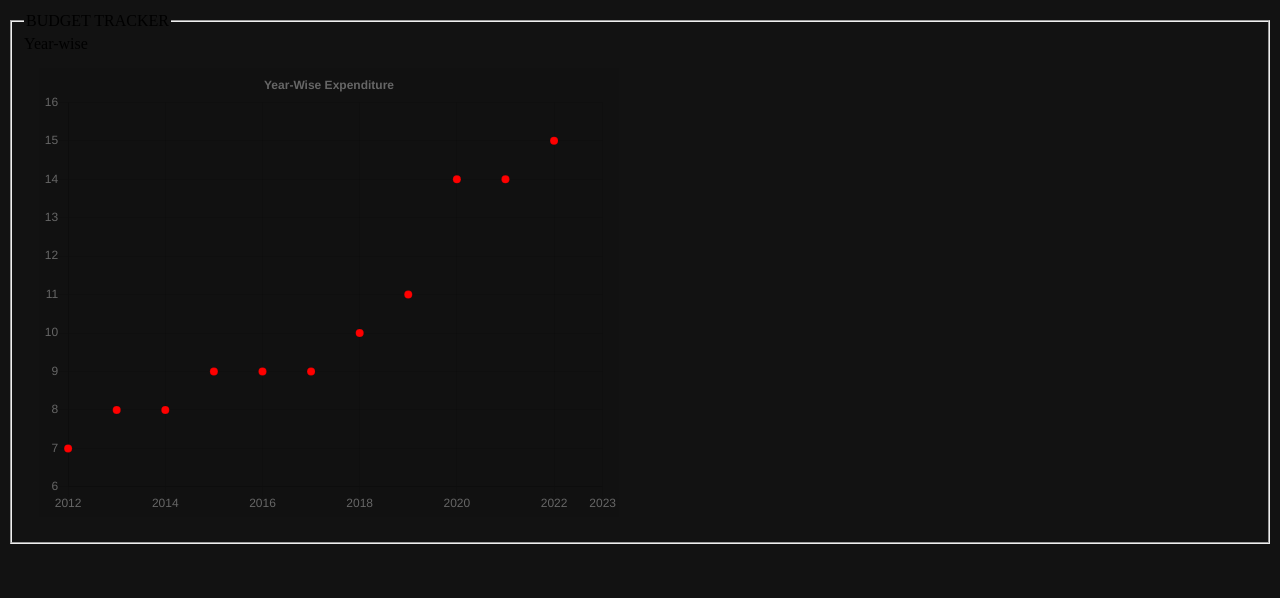
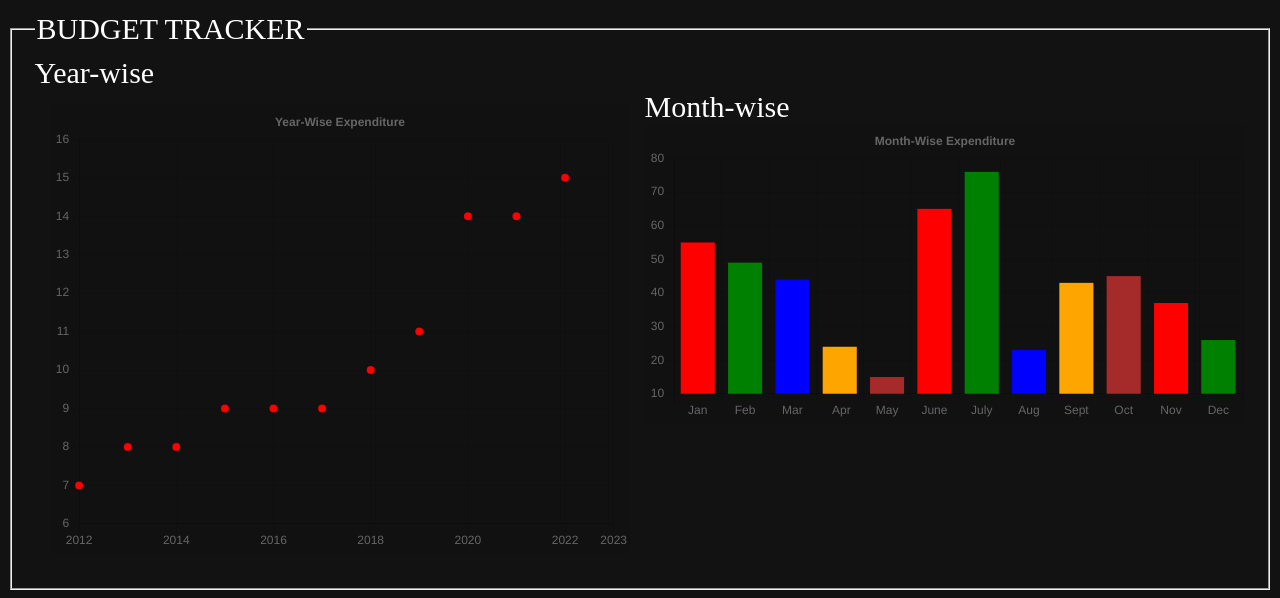
Before and after one commit to tdas11235/wmo_app, a plain HTML site: page dash.html in a window 1280 px wide. Shown: the part 812-1410 px from the top of the page. Before the commit the page ends 1364 px from the top, so only its background shows below. Drawn offline with nearby package versions, Linux system fonts and the light colour scheme.

Commit message:
budgetTracker_barGraph

```diff
--- a/dash.html
+++ b/dash.html
@@ -80,5 +80,34 @@
       }
     });
         </script>
+        <script src="https://cdnjs.cloudflare.com/ajax/libs/Chart.js/2.5.0/Chart.min.js"></script>
+        <label for="myChart2">Month-wise</label><br/>
+        <canvas id="myChart2" style="width:100%;max-width:600px"></canvas>
+
+        <script>
+        var xValues = ["Jan", "Feb", "Mar", " Apr", "May", "June", "July", "Aug", "Sept", "Oct", "Nov", "Dec"];
+        var yValues = [55, 49, 44, 24, 15, 65, 76, 23, 43, 45, 37, 26];
+        var barColors = ["red", "green","blue","orange","brown", "red", "green","blue","orange","brown", "red", "green",];
+
+        new Chart("myChart2", {
+          type: "bar",
+          data: {
+            labels: xValues,
+            datasets: [{
+              backgroundColor: barColors,
+              data: yValues
+            }]
+          },
+          options: {
+            legend: {display: false},
+            title: {
+              display: true,
+              text: "Month-Wise Expenditure"
+            }
+          }
+        });
+        </script>
+        </div>
+      </fieldset>
     </body>
 </html>
--- a/styles.css
+++ b/styles.css
@@ -78,3 +78,10 @@ a:hover{
     float: left;
     margin: 15px;
 }
+#myChart2 {
+    background-color: rgb(17, 17, 17);
+}
+#graphs {
+    font-size: 30px;
+    color: white;
+}
```
